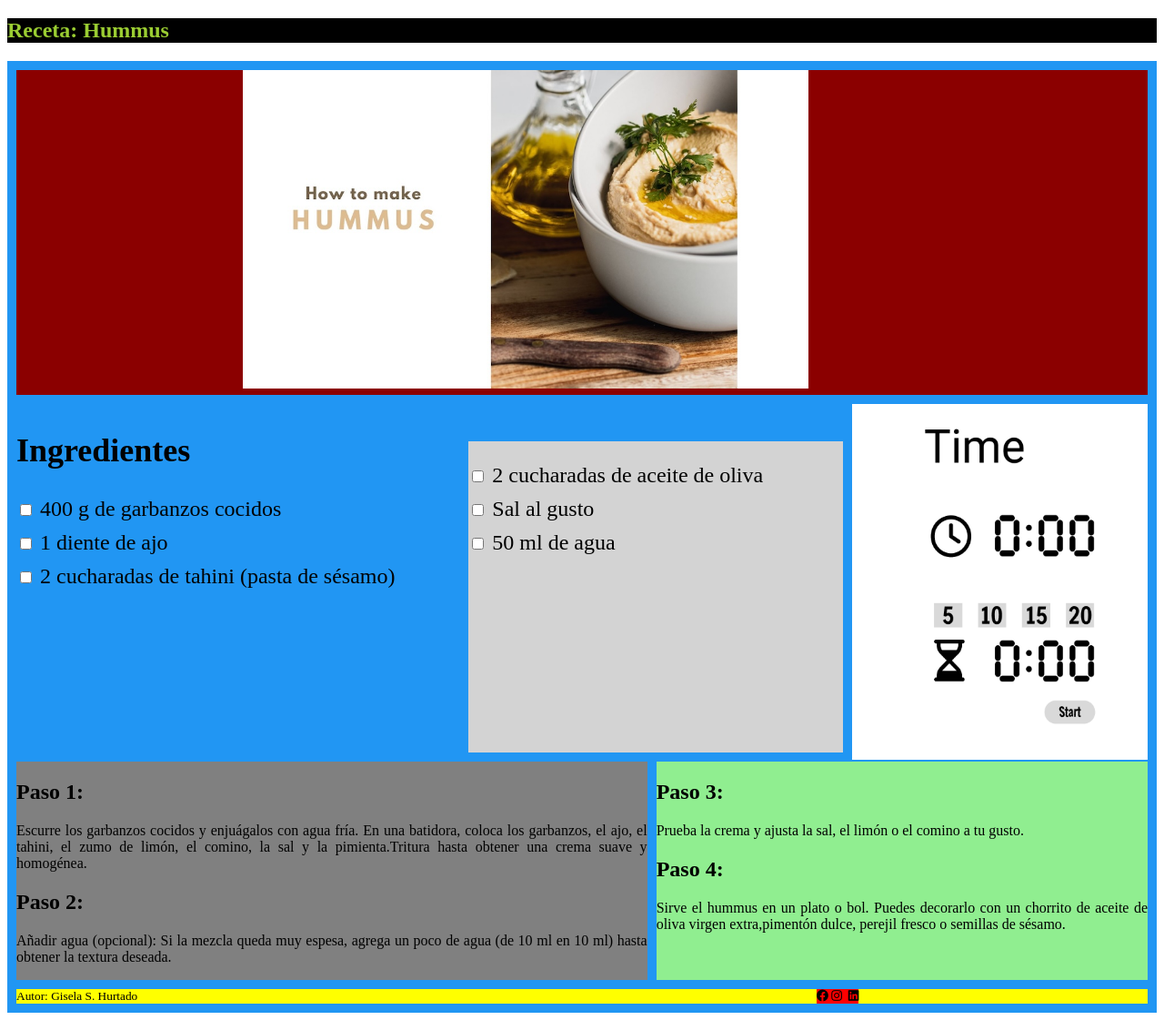
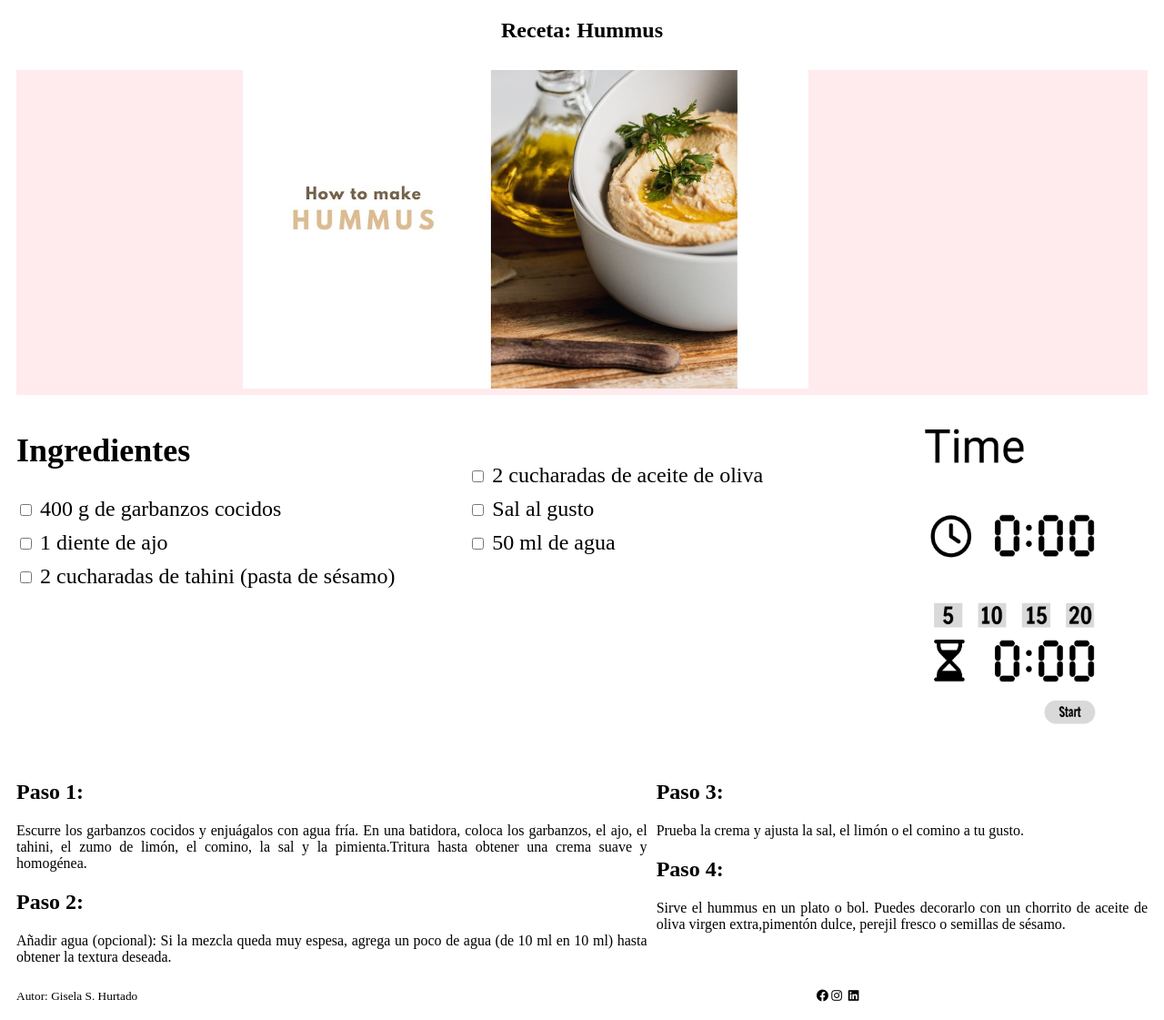
Before and after one commit to GiselaHurtado/My-Favorite-Food-Web, a website: page index.html in a window 1280 px wide. Shown: the whole page at 91% size. Drawn offline with Linux system fonts and the light colour scheme; some icons are missing; a web font is replaced by a local one.

Commit message:
latest changes in style

```diff
--- a/index.html
+++ b/index.html
@@ -4,9 +4,17 @@
 <head>
     <meta charset="UTF-8">
     <meta name="viewport" content="width=device-width, initial-scale=1.0">
-    <title>Receta Hummus</title>
+
     <link rel="stylesheet" href="./public/css/styles.css">
     <link rel="stylesheet" href="https://cdnjs.cloudflare.com/ajax/libs/font-awesome/6.0.0-beta3/css/all.min.css">
+    <link rel="preconnect" href="https://fonts.googleapis.com">
+    <link rel="preconnect" href="https://fonts.gstatic.com" crossorigin>
+    <link href="https://fonts.googleapis.com/css2?family=Jersey+10+Charted&display=swap" rel="stylesheet">
+    <link rel="preconnect" href="https://fonts.googleapis.com">
+<link rel="preconnect" href="https://fonts.gstatic.com" crossorigin>
+<link href="https://fonts.googleapis.com/css2?family=Jersey+10+Charted&family=Major+Mono+Display&display=swap" rel="stylesheet">
+    <title>Receta Hummus</title>
+
 </head>
 
 <body>
@@ -86,4 +94,5 @@
     </div>
 
 </body>
+
 </html>
--- a/src/sass/test.scss
+++ b/src/sass/test.scss
@@ -1,8 +1,11 @@
+
+
   header {
 
     h2 {
-        color: yellowgreen;
-        background-color: black;
+        color: black;
+        text-align: center;
+        text-decoration-line: underline violet;
     }
   }
 
@@ -43,7 +46,7 @@ header {
       'prep1 prep1 prep1 prep2 prep2 prep2'
       'footer footer footer footer footer footer';
     gap: 10px;
-    background-color: #2196F3;
+    background-color: white;
     padding: 10px;
   }
 
@@ -68,14 +71,13 @@ header {
     width: 100%;
       margin-left: 0%;
       margin-right: 0%;
-      background: red;
+      background: #FFEBEE;
   }
 
   .item1 img {
-    width: 80%;
+    width: 90%;
     height: max-content;
     margin-left: 50%;
-    background-color: aquamarine;
   }
 
   .item2 {
@@ -90,7 +92,6 @@ header {
     text-align: center;
     margin-top: 30%;
     font-size: medium;
-      background: white;
       text-align: justify;
   }
 
@@ -98,21 +99,18 @@ header {
     font-size: medium;
     height: 30%;
     width: 100%;
-  background: violet
 
   }
 
   .item4 img {
     width: 100%;
     height: 340%;
-    background: green;
   }
 
   .item5 {
     font-size: medium;
     height: 100%;
     width: 100%;
-  background: grey;
       text-align: justify;
   }
 
@@ -120,7 +118,6 @@ header {
      font-size: medium;
     height: 100%;
     width: 100%;
-  background: lightgreen;
     text-align: justify;
   }
 
@@ -129,12 +126,10 @@ header {
     font-size: smaller;
     display: flex;
     padding: initial;
-      background: yellow
   }
 
 
   .iconos-redes-sociales {
-    background-color: red;
     margin-left: 60%;
   }
 
@@ -160,15 +155,12 @@ header {
   }
 
   /* Estilos para pantallas sm o mayores */
-@media (min-width: 576px) {
+  @media (min-width: 430px) {
   .item1 {
     grid-area: header;
     height: auto;
     font-size: 10px; /* Ajustado para pantallas sm */
     width: 100%;
-    margin-left: 0%;
-    margin-right: 0%;
-    background: red;
   }
 
   .item1 img {
@@ -189,7 +181,6 @@ header {
     text-align: center;
     margin-top: 20%; /* Ajustado para pantallas sm */
     font-size: large; /* Ajustado para pantallas sm */
-    background: white;
     text-align: justify;
   }
 
@@ -200,7 +191,6 @@ header {
   @media (min-width: 992px) {
   .item1 {
     font-size: 30px; /* Ajustado para pantallas lg */
-    background: darkred; /* Ajustado para pantallas lg */
   }
 
   .item2 {
@@ -212,8 +202,5 @@ header {
     font-size: 75%; /* Ajustado para pantallas lg */
     margin-top: 10%; /* Ajustado para pantallas lg */
     font-size: x-large; /* Ajustado para pantallas lg */
-    background: lightgrey; /* Ajustado para pantallas lg */
   }
-
-  /* ...otros estilos... */
   }
```
Also changed, not shown: public/css/styles.css, 1 other file. Lines whose indentation alone changed are shown as unchanged.
